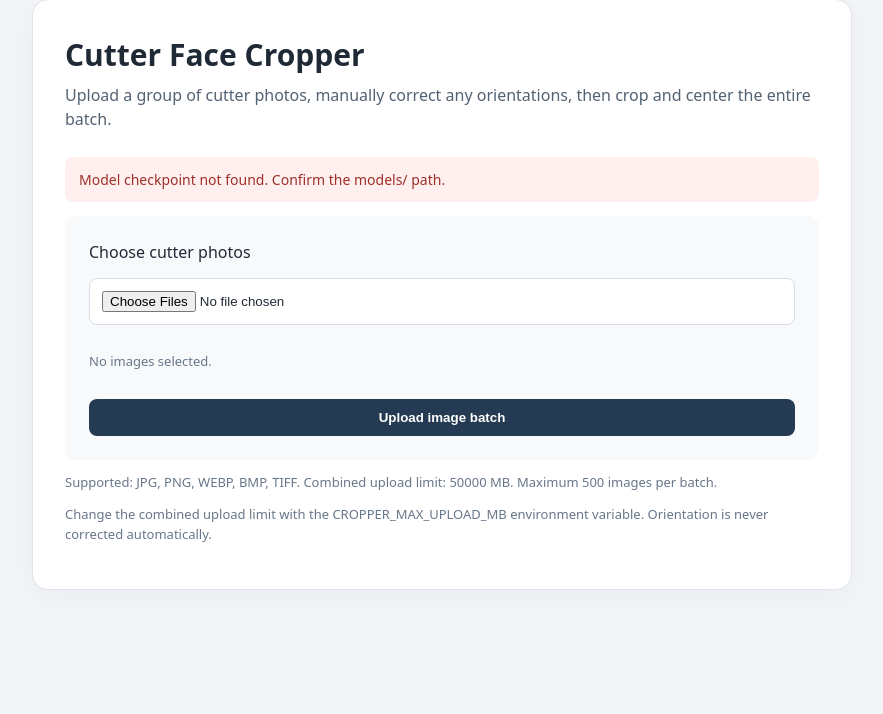
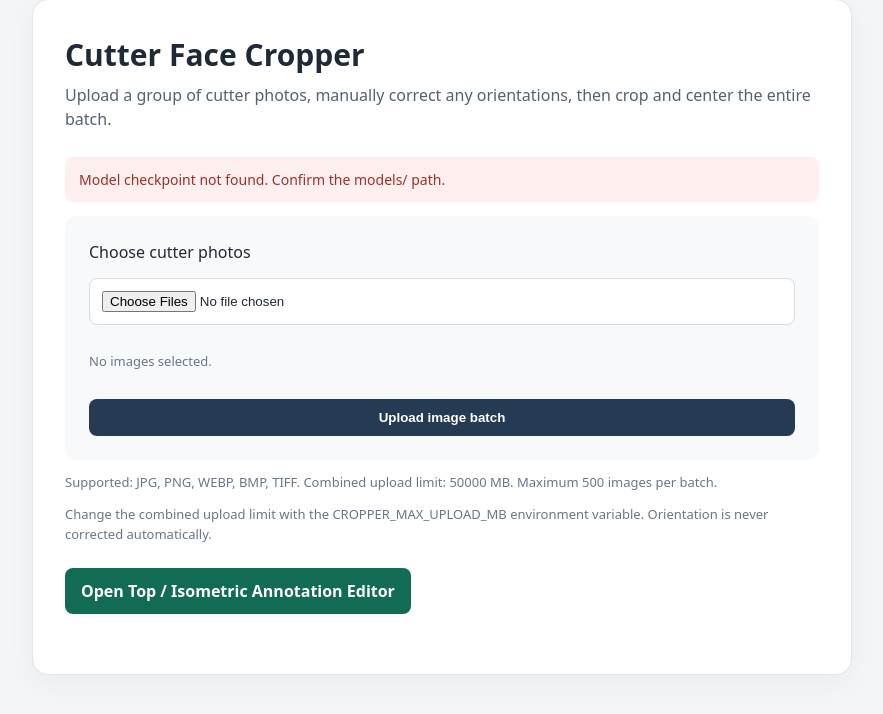
Before and after one commit to crico98/Cobalt_Crop, a Flask app: page / in a window 1280 px wide. Shown: the part 57-771 px from the top of the page, without its empty margins (198-1081 px from the left). Run offline with Flask 3, Linux system fonts and the light colour scheme.

Commit message:
Link browser annotation from home page

```diff
--- a/templates/index.html
+++ b/templates/index.html
@@ -13,6 +13,7 @@
 <button type="submit">Upload image batch</button></form>
 <p class="muted">Supported: JPG, PNG, WEBP, BMP, TIFF. Combined upload limit: {{ max_upload_mb }} MB. Maximum {{ max_files }} images per batch.</p>
 <p class="muted">Change the combined upload limit with the CROPPER_MAX_UPLOAD_MB environment variable. Orientation is never corrected automatically.</p>
+<p><a class="download" href="{{ url_for('top_isometric.editor') }}">Open Top / Isometric Annotation Editor</a></p>
 </main>
 <script>
 const input=document.getElementById('images'),selection=document.getElementById('selection');
```
